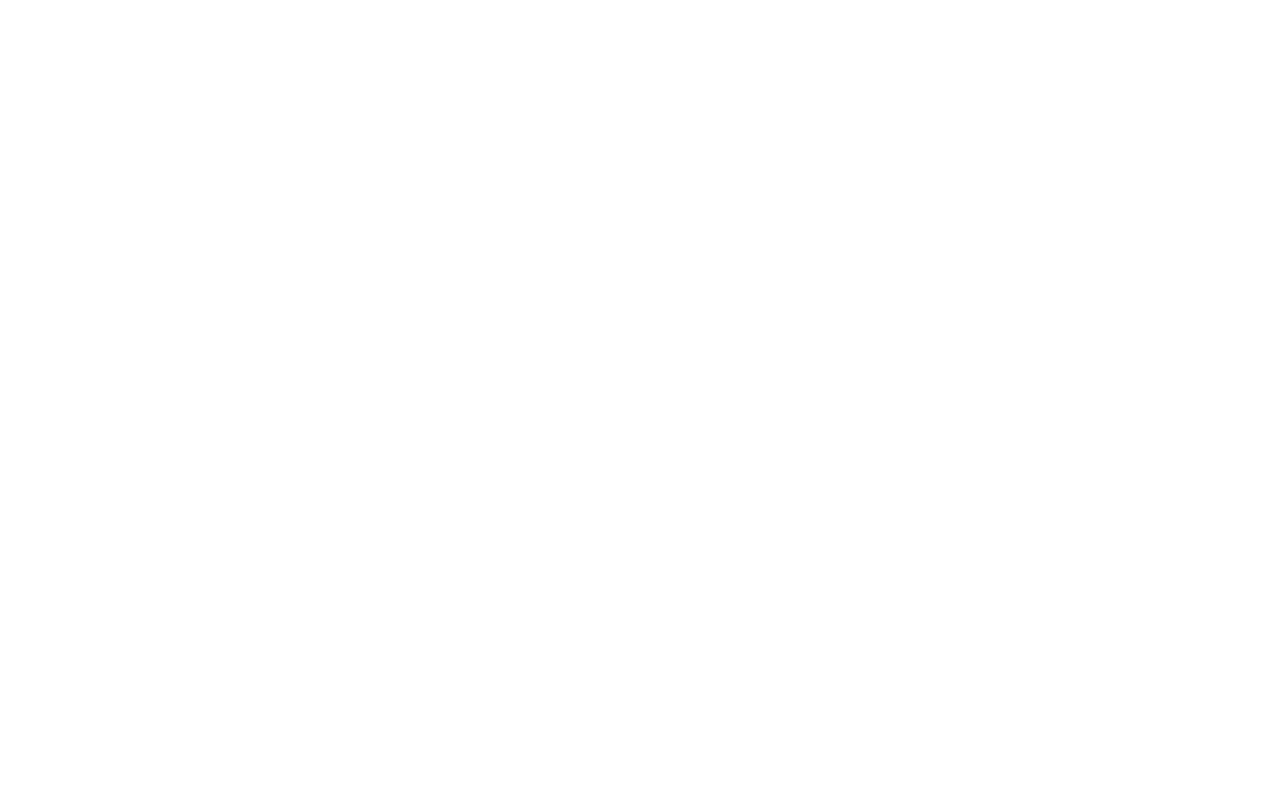
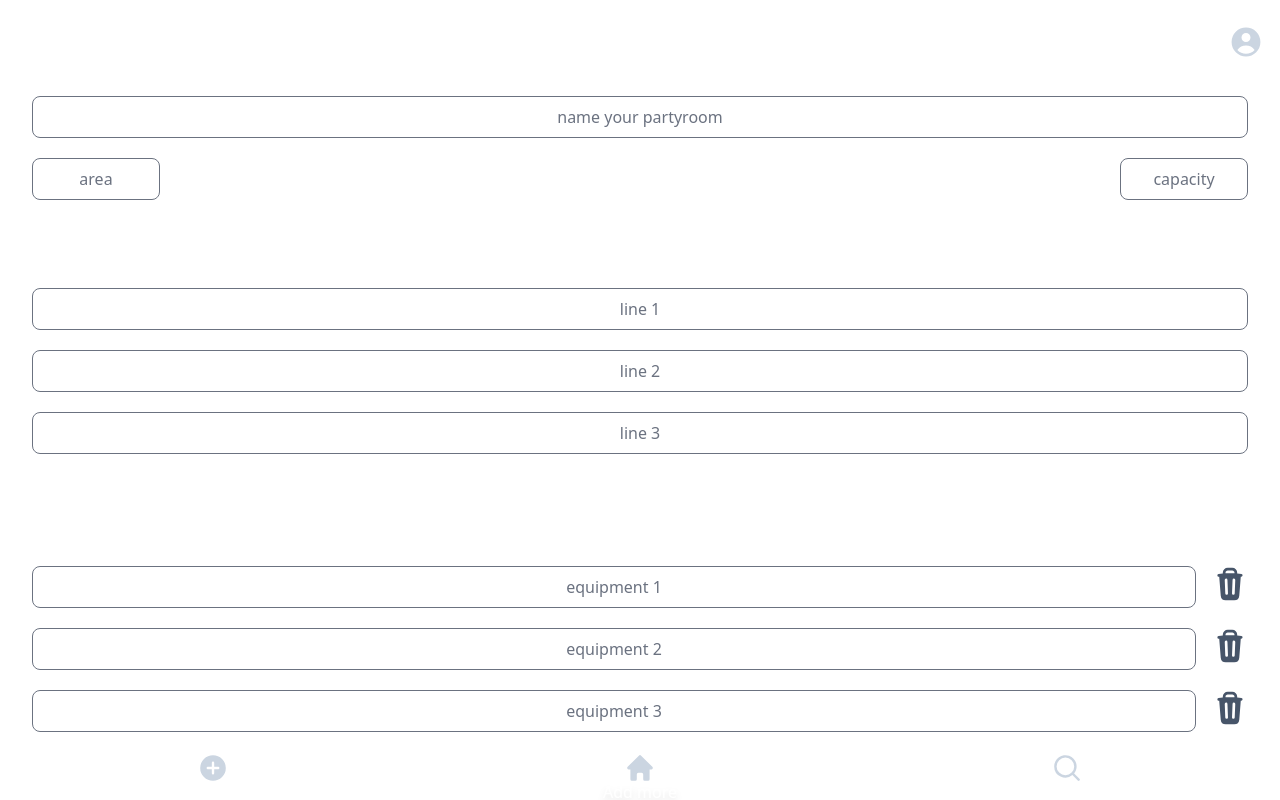
Before and after one commit to onu941/c25-capstone-project-kb, a React (Vite) app in the folder partyroom/: page /new_room in a window 1280 px wide. Built offline with nearby package versions, Linux system fonts and the light colour scheme.

Commit message:
working on new room form

```diff
--- a/partyroom/src/components/Containers.tsx
+++ b/partyroom/src/components/Containers.tsx
@@ -8,7 +8,7 @@
 
 export function FullScreen(props: React.PropsWithChildren<{}>) {
   return (
-    <div className="h-screen dark:bg-slate-800 flex flex-col text-white">
+    <div className="overflow-auto h-screen dark:bg-slate-800 flex flex-col text-white">
       {props.children}
     </div>
   );
--- a/partyroom/src/components/Header.tsx
+++ b/partyroom/src/components/Header.tsx
@@ -9,7 +9,7 @@
 export function AppHeader(props: HeaderProps) {
   return (
     <div className="header px-4 pt-6 justify-between flex flex-row text-2xl mb-3 font-semibold">
-      <div>Welcome, user</div>
+      <div>{props.title}</div>
       <button onClick={props.toggleSidebar}>
         <UserCircleIcon className="h-9 w-9 text-slate-300"></UserCircleIcon>
       </button>
@@ -24,3 +24,11 @@
     </div>
   );
 }
+
+export function FormHeader(props: HeaderProps) {
+  return (
+    <div className="header pt-4 justify-between flex flex-row text-lg font-extralight mb-6">
+      {props.title}
+    </div>
+  );
+}
--- /dev/null
+++ b/partyroom/src/components/Inputs.tsx
@@ -0,0 +1,53 @@
+import { TrashIcon } from "@heroicons/react/20/solid";
+import { UseFormRegisterReturn } from "react-hook-form";
+
+type InputProps = {
+  type?: string;
+  placeholder?: string;
+  register?: UseFormRegisterReturn;
+  onChange?: (arg: any) => void;
+};
+
+export function StandardInput(props: InputProps) {
+  return (
+    <input
+      placeholder={props.placeholder}
+      type={props.type}
+      className="dark:text-black dark:bg-slate-200 p-2 rounded-lg mb-5 text-center w-full"
+      {...props.register}
+      onChange={props.onChange}
+    ></input>
+  );
+}
+
+export function MiniInput(props: InputProps) {
+  return (
+    <input
+      placeholder={props.placeholder}
+      type={props.type}
+      className="dark:text-black dark:bg-slate-200 p-2 rounded-lg mb-5 text-center w-32"
+      {...props.register}
+      onChange={props.onChange}
+    ></input>
+  );
+}
+
+export function StandardInputDeleteDisabled(props: InputProps) {
+  return (
+    <div className="flex flex-row columns-2 gap-4">
+      <div className="w-full">
+        <input
+          placeholder={props.placeholder}
+          type={props.type}
+          className="dark:text-black dark:bg-slate-200 p-2 rounded-lg mb-5 text-center w-full"
+          {...props.register}
+        ></input>
+      </div>
+      <div className="w-fit">
+        <button disabled>
+          <TrashIcon className="h-9 w-9 text-slate-600" />
+        </button>
+      </div>
+    </div>
+  );
+}
--- a/partyroom/src/components/NewRoom.tsx
+++ b/partyroom/src/components/NewRoom.tsx
@@ -1,5 +1,119 @@
+import { useForm } from "react-hook-form";
 import { FullScreen } from "./Containers";
+import { AppHeader, FormHeader } from "./Header";
+import { useState } from "react";
+import {
+  MiniInput,
+  StandardInput,
+  StandardInputDeleteDisabled,
+} from "./Inputs";
+import { PrimaryButton } from "./Buttons";
+import { Tab } from "./Tab";
+
+type FormState = {
+  name: string;
+  area: number;
+  capacity: number;
+  address_1: string;
+  address_2: string;
+  address_3: string;
+  equipment: string[];
+};
 
 export default function NewRoom() {
-  return <FullScreen></FullScreen>;
+  const [partyroomName, setPartyroomName] = useState("Submit Your Partyroom");
+  const [equipmentItems, setEquipmentItems] = useState<string[]>([]);
+
+  const handleInputChange = (e: React.ChangeEvent<HTMLInputElement>) => {
+    e.target.value.trim() === ""
+      ? setPartyroomName("Submit Your Partyroom")
+      : setPartyroomName(e.target.value);
+  };
+
+  const onSubmit = (data: FormState) => {
+    console.log("data:", data);
+  };
+
+  const { register, handleSubmit } = useForm<FormState>();
+
+  return (
+    <>
+      <FullScreen>
+        <AppHeader title={partyroomName}></AppHeader>
+        <form
+          onSubmit={handleSubmit(onSubmit)}
+          className="flex mt-6 flex-col w-full px-8"
+        >
+          <StandardInput
+            type="text"
+            placeholder="name your partyroom"
+            register={register("name")}
+            onChange={handleInputChange}
+          />
+          <div className="flex flex-row w-full justify-between">
+            <MiniInput
+              type="text"
+              placeholder="area"
+              register={register("area")}
+            />
+            <MiniInput
+              type="text"
+              placeholder="capacity"
+              register={register("capacity")}
+            />
+          </div>
+          <FormHeader title="Address: " />
+          <StandardInput
+            placeholder="line 1"
+            type="text"
+            register={register("address_1")}
+          />
+          <StandardInput
+            placeholder="line 2"
+            type="text"
+            register={register("address_2")}
+          />
+          <StandardInput
+            placeholder="line 3"
+            type="text"
+            register={register("address_3")}
+          />
+          <p>Hashtags TBD</p>
+          <FormHeader title="Facilities (min. 3)" />
+          <StandardInputDeleteDisabled
+            placeholder="equipment 1"
+            type="text"
+            register={register("equipment_1")}
+          />
+          <StandardInputDeleteDisabled
+            placeholder="equipment 2"
+            type="text"
+            register={register("equipment_2")}
+          />
+          <StandardInputDeleteDisabled
+            placeholder="equipment 3"
+            type="text"
+            register={register("equipment_3")}
+          />
+          <div className="w-full flex place-content-center mt-5">
+            <PrimaryButton label="Add more" />
+          </div>
+        </form>
+        <p>More stuff</p>
+        <p>More stuff</p>
+        <p>More stuff</p>
+        <p>More stuff</p>
+        <p>More stuff</p>
+        <p>More stuff</p>
+        <p>More stuff</p>
+        <p>More stuff</p>
+        <p>More stuff</p>
+        <p>More stuff</p>
+        <p>More stuff</p>
+        <p>More stuff</p>
+        <p>More stuff</p>
+      </FullScreen>
+      <Tab />
+    </>
+  );
 }
--- a/partyroom/src/pages/Landing.tsx
+++ b/partyroom/src/pages/Landing.tsx
@@ -22,7 +22,11 @@
   return (
     <>
       <FullScreen>
-        <AppHeader isOpen={isOpen} toggleSidebar={toggleSidebar}></AppHeader>
+        <AppHeader
+          isOpen={isOpen}
+          toggleSidebar={toggleSidebar}
+          title="Welcome, user"
+        ></AppHeader>
         <Sidebar isOpen={isOpen} toggleSidebar={toggleSidebar}></Sidebar>
         <BodyHeader title="Your next booking:"></BodyHeader>
         <BookingCard
--- a/partyroom/src/pages/Signup.tsx
+++ b/partyroom/src/pages/Signup.tsx
@@ -2,8 +2,7 @@
 import { FullScreenInitial } from "../components/Containers";
 import { useForm } from "react-hook-form";
 import { PrimaryButton } from "../components/Buttons";
-import { Link, Route, Routes } from "react-router-dom";
-import Landing from "./HandleUser";
+import { Link } from "react-router-dom";
 
 type FormState = {
   name: string;
@@ -32,19 +31,19 @@
         className="flex flex-col place-content-center place-items-center mb-20"
       >
         <input
-          className="text-black px-2 py-2 rounded-lg mb-5"
+          className="text-black px-2 py-2 rounded-lg mb-5 text-center"
           type="text"
           placeholder="enter your name"
           {...register("name")}
         ></input>
         <input
-          className="text-black px-2 py-2 rounded-lg mb-5"
+          className="text-black px-2 py-2 rounded-lg mb-5 text-center"
           type="tel"
           placeholder="enter phone #"
           {...register("phoneNo")}
         ></input>
         <input
-          className="text-black px-2 py-2 rounded-lg mb-8"
+          className="text-black px-2 py-2 rounded-lg mb-8 text-center"
           type="password"
           placeholder="enter password"
           {...register("password")}
```
